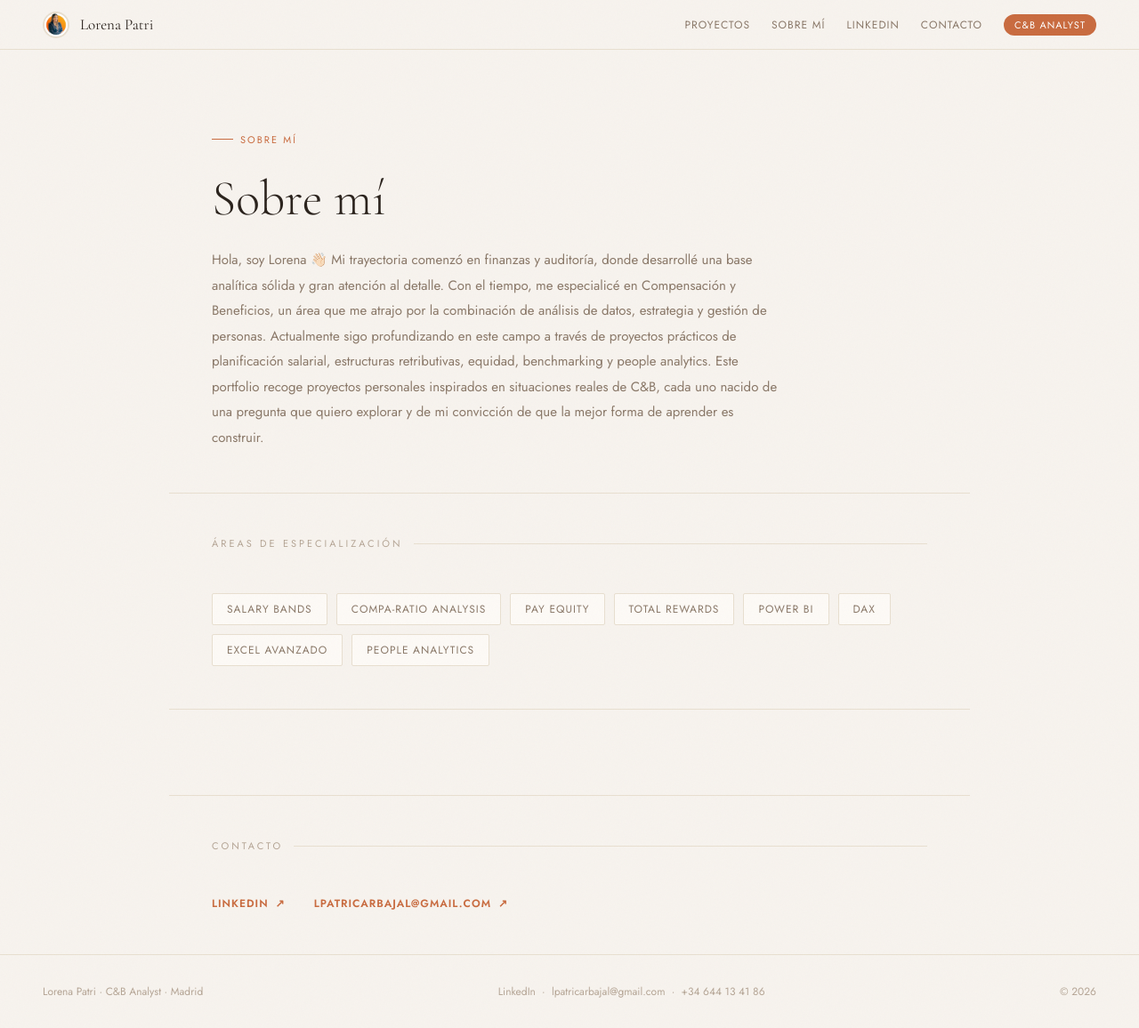
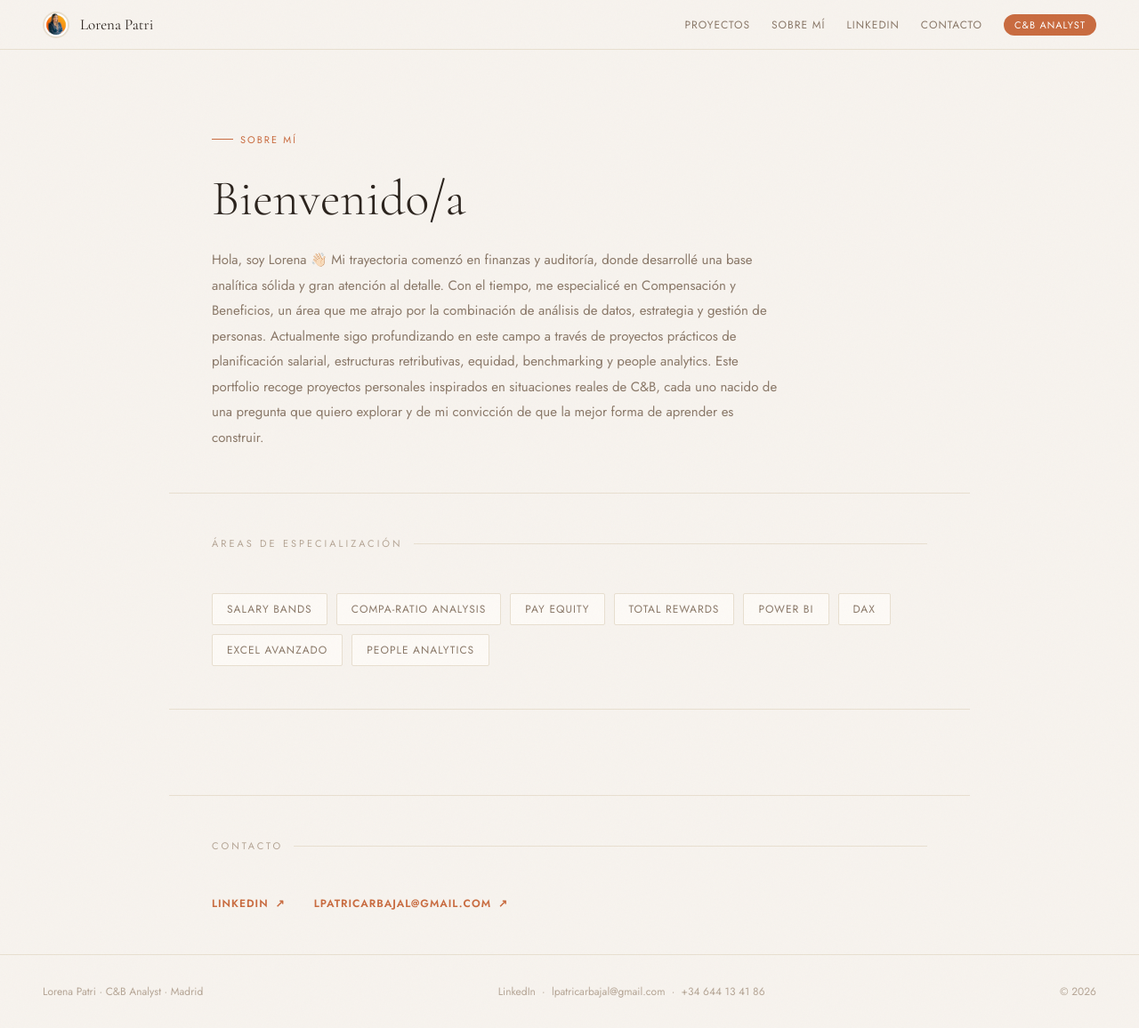
Before and after one commit to aurelpow/lorena-portofolio, a Jekyll site: the page built from about.md, in a window 1280 px wide and 1156 px high. Shown: the whole window at 89% size. Built offline with Jekyll 4.4.1, drawn with Linux system fonts in a browser that asks for light colours.

Commit message:
Update Páginas “about”

```diff
--- a/about.md
+++ b/about.md
@@ -1,6 +1,6 @@
 ---
 layout: about
-title: Sobre mí
+title: Bienvenido/a
 intro: |-
   Hola, soy Lorena 👋🏻
 
```
